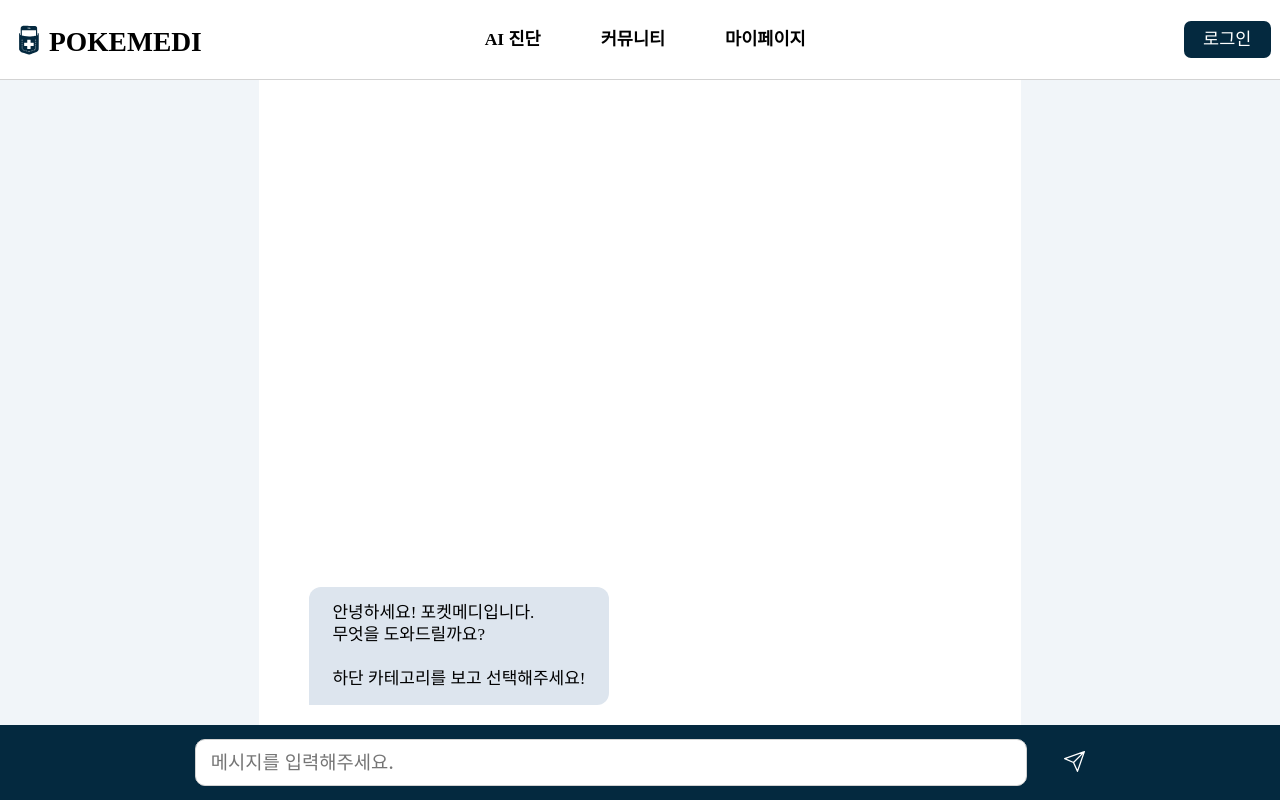
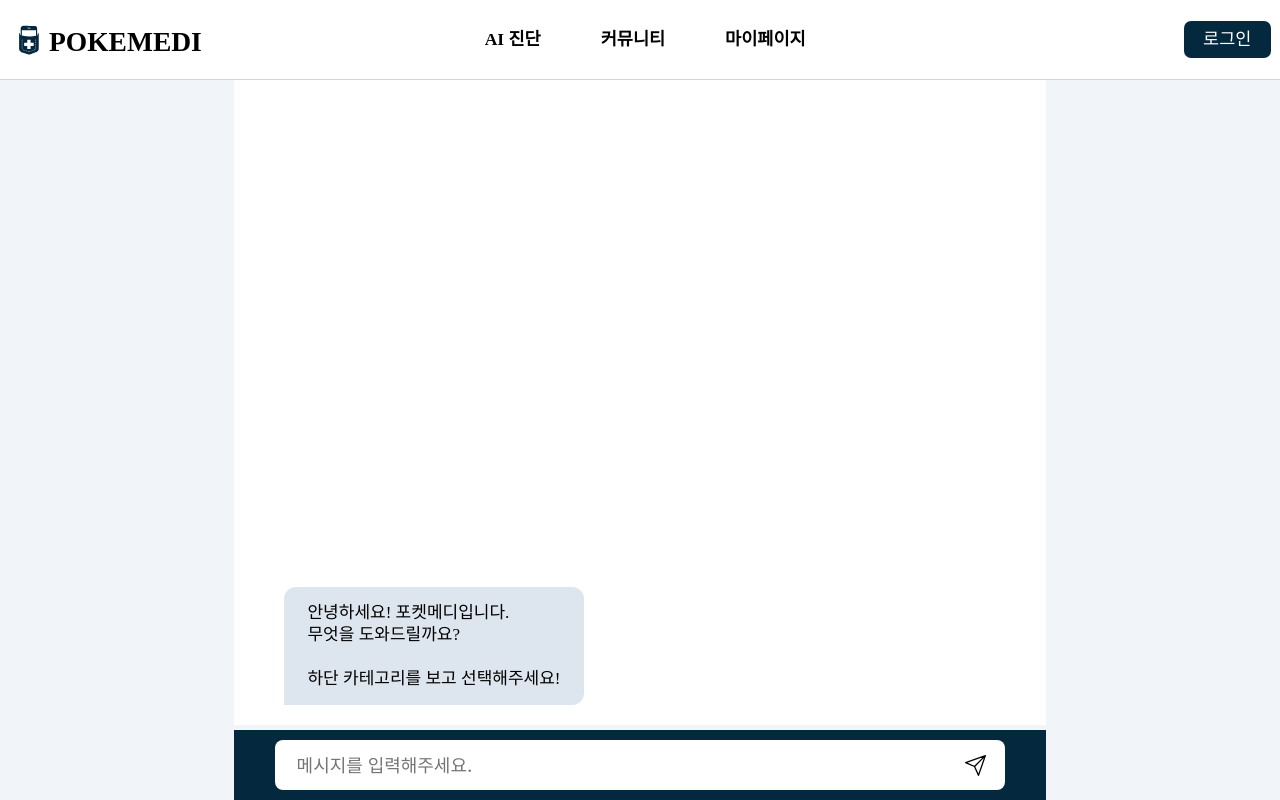
Before and after one commit to KGU-TurtleDoctor/POKEMEDI-Client, a React (Vite) app: page /aichat in a window 1280 px wide. Built offline with nearby package versions, Linux system fonts and the light colour scheme; no server answers; a web font is replaced by a local one.

Commit message:
✏️️ [FIX] 페이지 좌우 padding 다른 페이지와 통일시키기 & 챗봇 Input창 너비 수정

```diff
--- a/src/pages/AIChat.jsx
+++ b/src/pages/AIChat.jsx
@@ -3,7 +3,7 @@ import { useParams } from 'react-router-dom';
 import styled from 'styled-components';
 import { getChatHistory } from '../apis/AIChat/getChatHistory';
 import { postChatbotPrompt } from '../apis/AIChat/postChatbotPrompt';
-import { IcSend } from '../assets/svg/icon';
+import { IcSendBlack } from '../assets/svg/icon';
 import ChatScreen from '../components/AIChat/ChatScreen';
 import Header from '../components/Common/Header';
 
@@ -56,17 +56,19 @@ function AIChat() {
       <AIChatPageBodyWrapper>
         <ChatScreen chatList={chatList} />
       </AIChatPageBodyWrapper>
-      <ChattingInputBox>
+      <ChattingInputContainer>
+        <ChattingInputWrapper>
           <ChattingInput
             placeholder="메시지를 입력해주세요."
             value={chat}
             onChange={handleChangeChat}
             onKeyDown={handlePressEnterKey}
           />
-        <button onClick={handleClickSendButton}>
-          <IcSend />
-        </button>
-      </ChattingInputBox>
+          <MessageSendButton onClick={handleClickSendButton}>
+            <IcSendBlack />
+          </MessageSendButton>
+        </ChattingInputWrapper>
+      </ChattingInputContainer>
     </AIChatPageWrapper>
   );
 }
@@ -74,6 +76,10 @@ function AIChat() {
 export default AIChat;
 
 const AIChatPageWrapper = styled.div`
+  display: flex;
+  flex-direction: column;
+  align-items: center;
+
   position: relative;
   width: 100vw;
 `;
@@ -81,13 +87,13 @@ const AIChatPageWrapper = styled.div`
 const AIChatPageBodyWrapper = styled.div`
   width: 100%;
   height: calc(100vh - 8rem);
-  padding: 0 calc((100% - 76.2rem) / 2);
+  padding: 0 calc((100% - 81.2rem) / 2);
   margin-top: 8rem;
 
   background-color: #f1f5f9;
 `;
 
-const ChattingInputBox = styled.div`
+const ChattingInputContainer = styled.div`
   position: absolute;
   bottom: 0;
 
@@ -96,20 +102,38 @@ const ChattingInputBox = styled.div`
   align-items: center;
   column-gap: 3.75rem;
 
-  width: 100%;
-  height: 7.5rem;
+  width: 81.2rem;
+  height: 7rem;
   background-color: #04293f;
 `;
 
+const ChattingInputWrapper = styled.div`
+  display: flex;
+  justify-content: space-between;
+  align-items: center;
+
+  width: 90%;
+  height: 5rem;
+  padding: 0 1rem 0 2rem;
+
+  border-radius: 0.8rem;
+
+  background-color: #ffffff;
+`;
+
 const ChattingInput = styled.input`
-  width: 65%;
-  height: 4.75rem;
-  padding: 0 1.5rem;
+  width: 90%;
+  height: 100%;
 
-  font-size: 1.875rem;
+  font-size: 1.8rem;
   font-weight: 500;
   line-height: 2rem;
 
-  border: 0.1rem solid rgb(211, 211, 211);
-  border-radius: 1rem;
+  border: none;
 `;
+
+const MessageSendButton = styled.button`
+  width: 4rem;
+  height: 4rem;
+  padding-top: 0.3rem;
+`;
```
Lines whose indentation alone changed are shown as unchanged.
